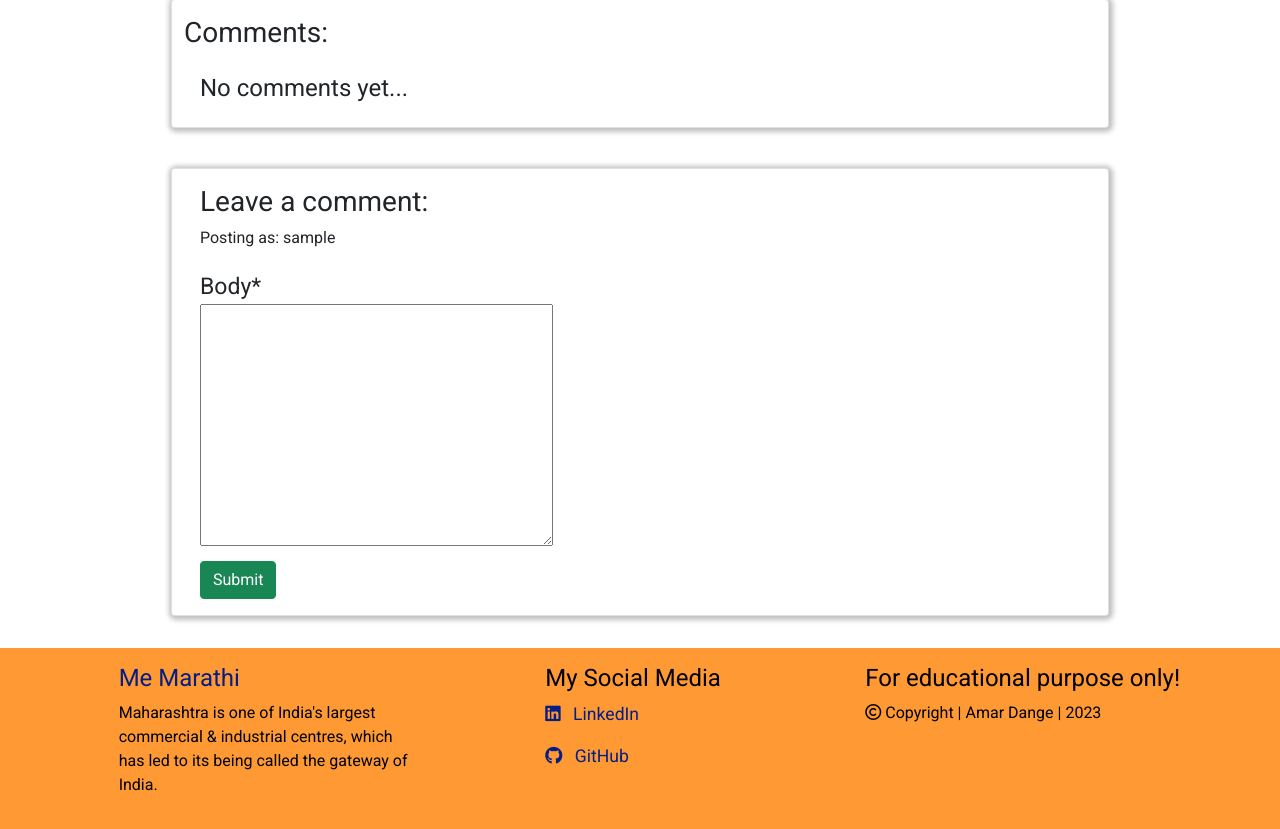
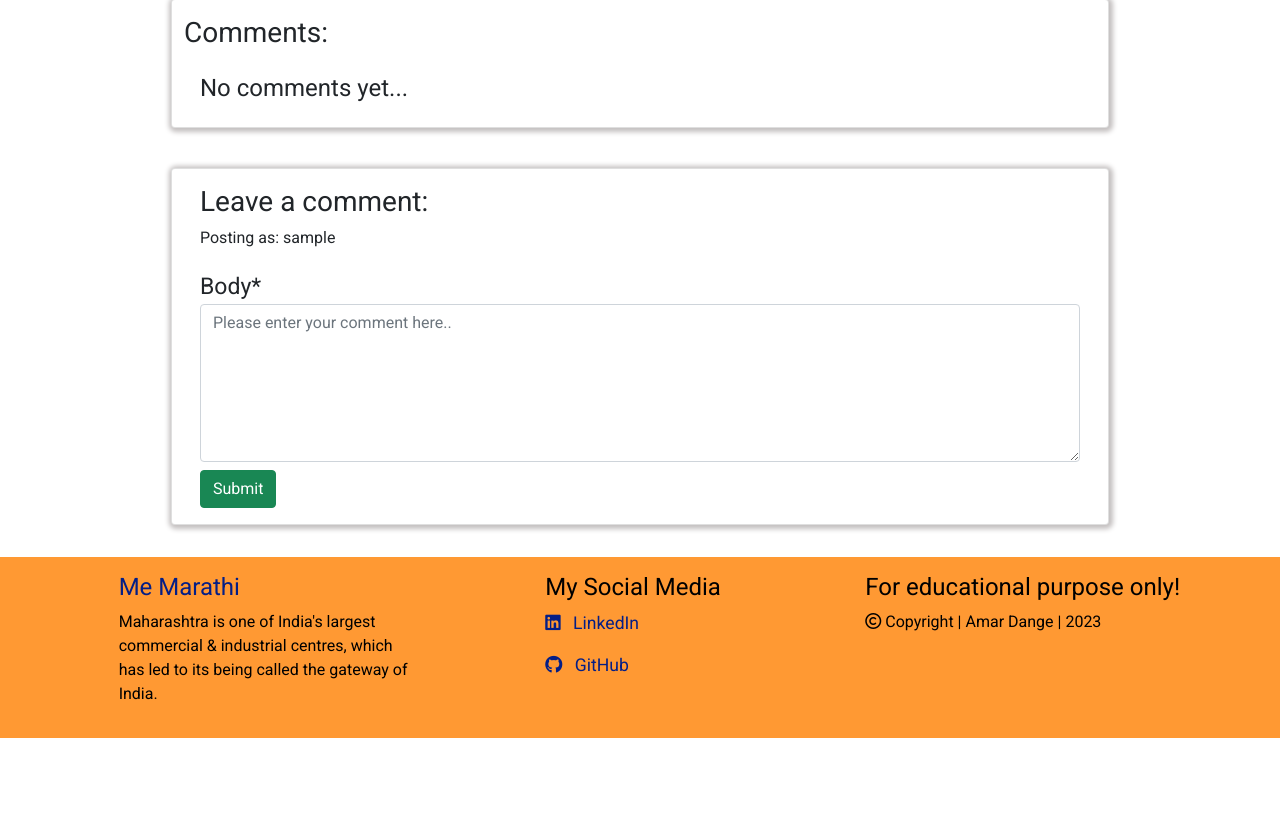
Before and after one commit to AmarDange/Django-Project-4, a Django app: page /add_comment/1 in a window 1280 px wide. Shown: the part 365-1194 px from the top of the page. After the commit the page ends 1103 px from the top, so only its background shows below. Run offline with Django 3.2, Linux system fonts and the light colour scheme; a user stored in the database is signed in; tables that the repository leaves empty hold one stand-in row (values such as "Sample post"); parts of the project's set-up code (start-up, migrations or seed data) failed here and were passed over; some libraries are stand-ins or nearby versions.

Commit message:
post detail and comment functionality added

```diff
--- a/blog/forms.py
+++ b/blog/forms.py
@@ -77,7 +77,26 @@ class UpdatePostForm(forms.ModelForm):
     }
 
 
+# class CommentForm(forms.ModelForm):
+#     class Meta:
+#         model = Comment
+#         fields = ('body',)
+
 class CommentForm(forms.ModelForm):
+    """
+    Form for post comment
+    """
+    body = forms.CharField(
+        widget=forms.Textarea(
+            attrs={
+                "class": "md-textarea form-control",
+                "placeholder": "Please enter your comment here..",
+                "rows": "6",
+            }
+        )
+    )
+
     class Meta:
+        # Choose fields to display from the Comment model
         model = Comment
-        fields = ('body',)
+        fields = ("body",)
--- a/blog/views.py
+++ b/blog/views.py
@@ -34,7 +34,7 @@ class AllBlogPost(generic.ListView):
 def PostDetail(request, slug):
     queryset = Post.objects.filter(status=1)
     post = get_object_or_404(queryset, slug=slug)
-    # comments = Comment.objects.filter(post=post)
+    comments = Comment.objects.filter(post=post)
     context = {
         "post": post,
         # "comments": comments,
```
Also changed, not shown: blog/admin.py (+10 -1 lines), templates/post_detail.html (+23 -13 lines).
